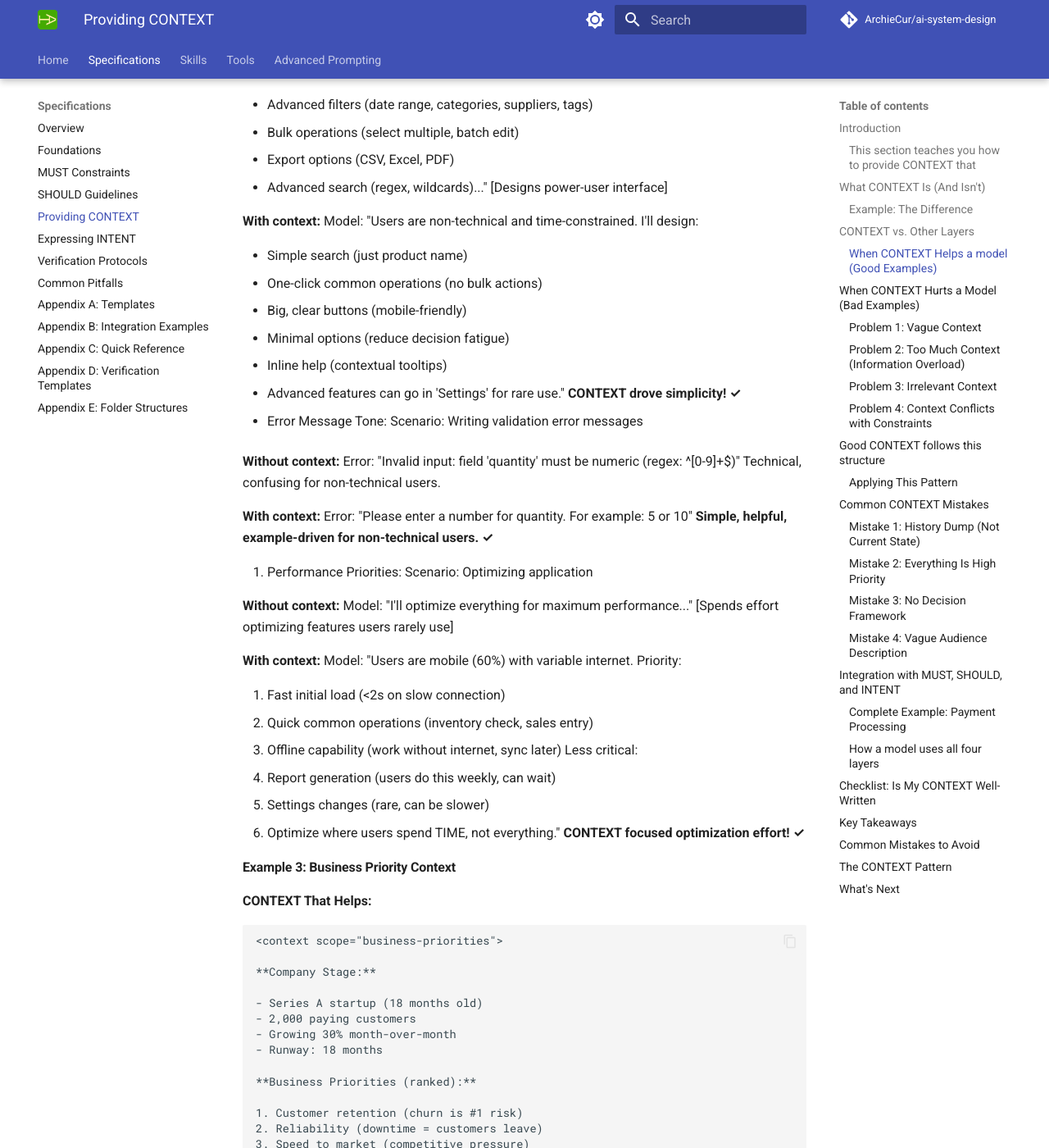
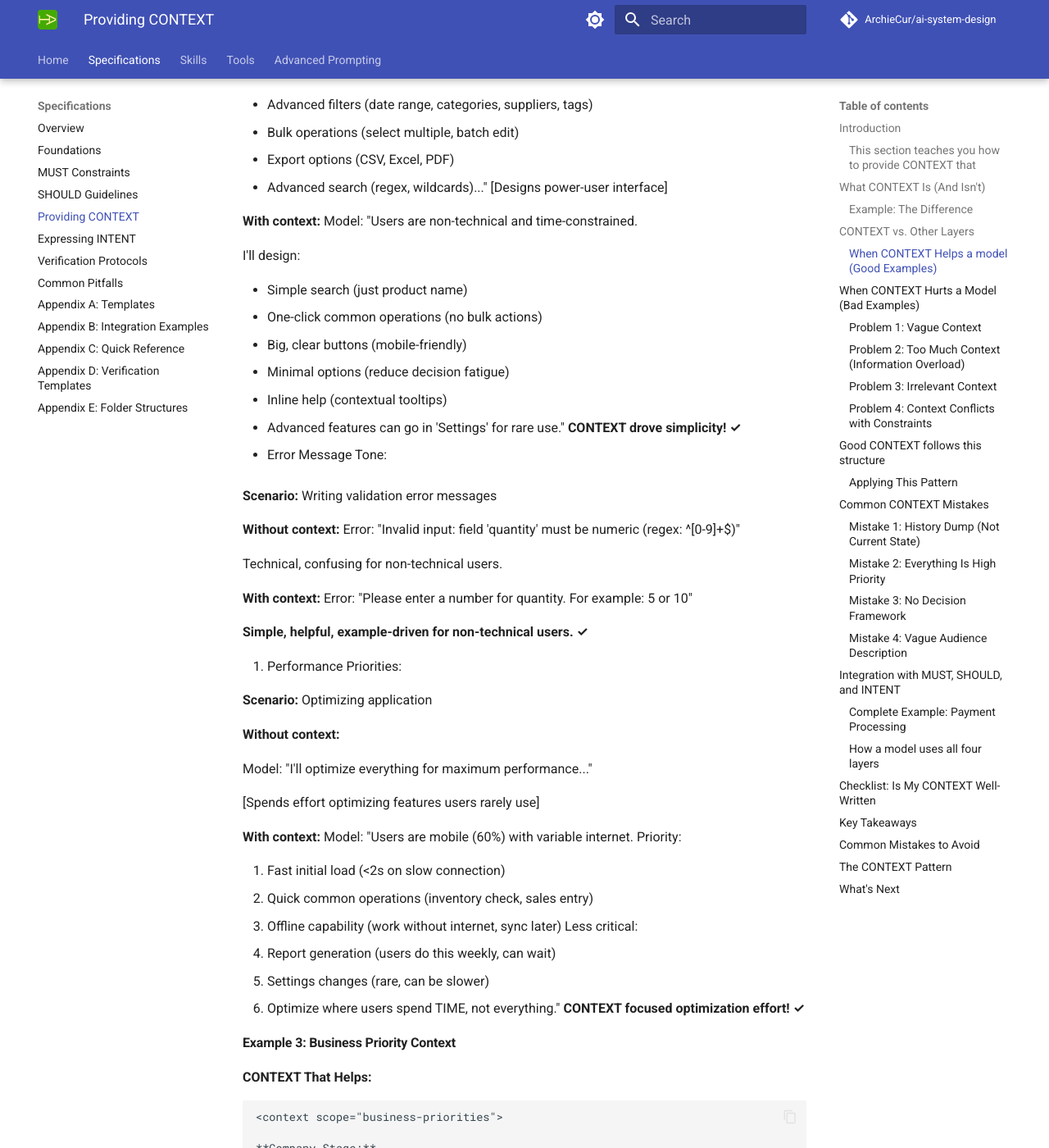
Before and after one commit to ArchieCur/ai-system-design, an MkDocs documentation site: the page built from docs/specifications/Specifications_4_Providing_CONTEXT.md, in a window 1280 px wide and 1400 px high, scrolled down 5384 px. Shown: the whole window at 82% size. Built offline with MkDocs 1.6.1 and Material for MkDocs 9.7.7, drawn with Linux system fonts in a browser that asks for light colours; comment, search, counter and statistics services are not loaded; part of the change alters nothing that is shown.

```diff
--- a/docs/specifications/Specifications_4_Providing_CONTEXT.md
+++ b/docs/specifications/Specifications_4_Providing_CONTEXT.md
@@ -252,7 +252,9 @@ Model: "I'll create comprehensive interface with:
 [Designs power-user interface]
 
 **With context:**
-Model: "Users are non-technical and time-constrained. I'll design:
+Model: "Users are non-technical and time-constrained.
+
+I'll design:
 
 - Simple search (just product name)
 - One-click common operations (no bulk actions)
@@ -263,21 +265,27 @@ Model: "Users are non-technical and time-constrained. I'll design:
 **CONTEXT drove simplicity! ✓**
 
 2. Error Message Tone:
-Scenario: Writing validation error messages
+
+**Scenario:** Writing validation error messages
 
 **Without context:**
 Error: "Invalid input: field 'quantity' must be numeric (regex: ^[0-9]+$)"
+
 Technical, confusing for non-technical users.
 
 **With context:**
 Error: "Please enter a number for quantity. For example: 5 or 10"
+
 **Simple, helpful, example-driven for non-technical users. ✓**
 
 3. Performance Priorities:
-Scenario: Optimizing application
+
+**Scenario:** Optimizing application
 
 **Without context:**
+
 Model: "I'll optimize everything for maximum performance..."
+
 [Spends effort optimizing features users rarely use]
 
 **With context:**
```
